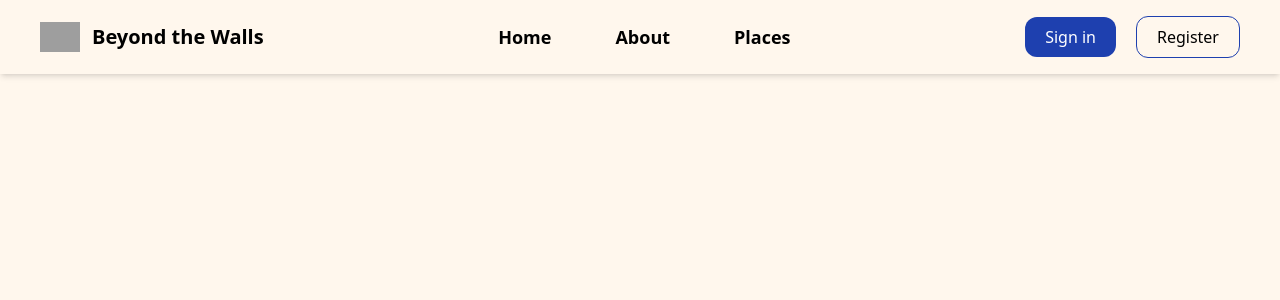
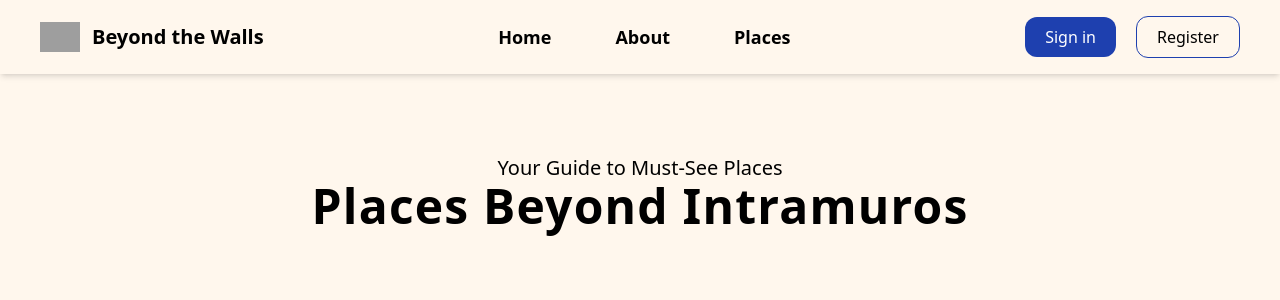
Before and after one commit to IEMDomain04/Beyond-The-Walls, a Next.js app: page /places in a window 1280 px wide. Shown: the top 300 px of the page. Built offline with nearby package versions, Linux system fonts and the light colour scheme; grey boxes are pictures that could not be loaded.

Commit message:
Added Places page + Deployment

```diff
--- a/src/app/about/page.tsx
+++ b/src/app/about/page.tsx
@@ -9,7 +9,7 @@ export default function About() {
                     <p className="w-11/12 max-sm:text-xs max-sm:w-11/12">It’s common for students, roamers, and tourists exploring Intramuros to feel a bit overwhelmed or tired when they can’t easily find the places they’re looking for. That’s why this app is here—to make your journey stress-free and help you effortlessly discover the spots you want to visit inside Intramuros.</p>
                     <button className="py-3 px-9 text-white rounded cursor-pointer duration-300 bg-orange-600 hover:bg-orange-800 max-sm:w-full" type="button">See places</button>
                 </div>
-                <img src="https://pinasculture.com/wp-content/uploads/2024/05/shutterstock_1906890529-2.webp" width={500} height={400} alt="" />
+                <img src="https://visor.ph/wp-content/uploads/2024/06/Intramuros-thumbnail.jpg" width={500} height={400} alt="" />
             </section>
 
             <section className="space-y-14 px-32 max-sm:flex-col max-sm:px-7 max-sm:space-y-10">
--- a/src/app/page.tsx
+++ b/src/app/page.tsx
@@ -1,4 +1,3 @@
-import Link from "next/link"
 export default function Homepage() {
   return (
     <>
--- a/src/app/places/page.tsx
+++ b/src/app/places/page.tsx
@@ -1,7 +1,10 @@
 export default function Places() {
   return (
     <div>
-
+      <div className="text-center mt-20">
+        <h2 className="text-xl max-sm:text-base">Your Guide to Must-See Places</h2>
+        <h1 className="text-5xl font-bold tracking-wide max-sm:text-3xl">Places Beyond Intramuros</h1>
+      </div>
     </div>
   )
 }
```
Also changed, not shown: public/assets/about1-image.svg (added).
